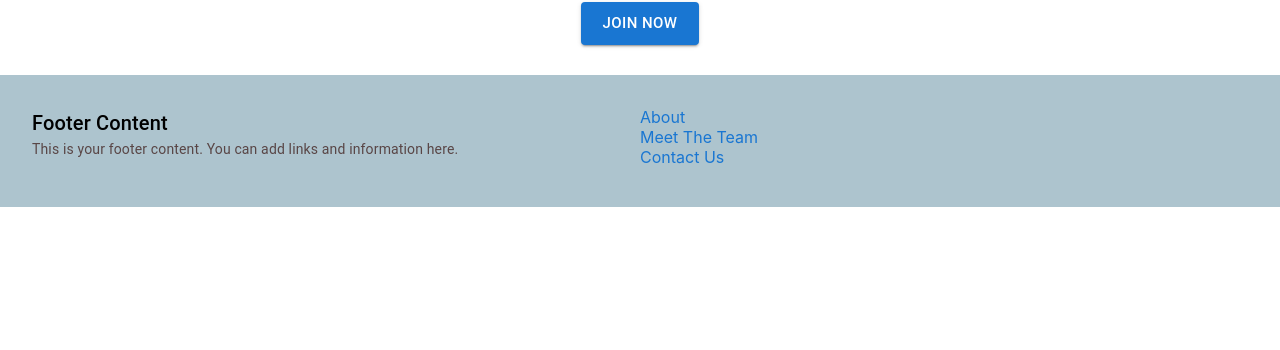
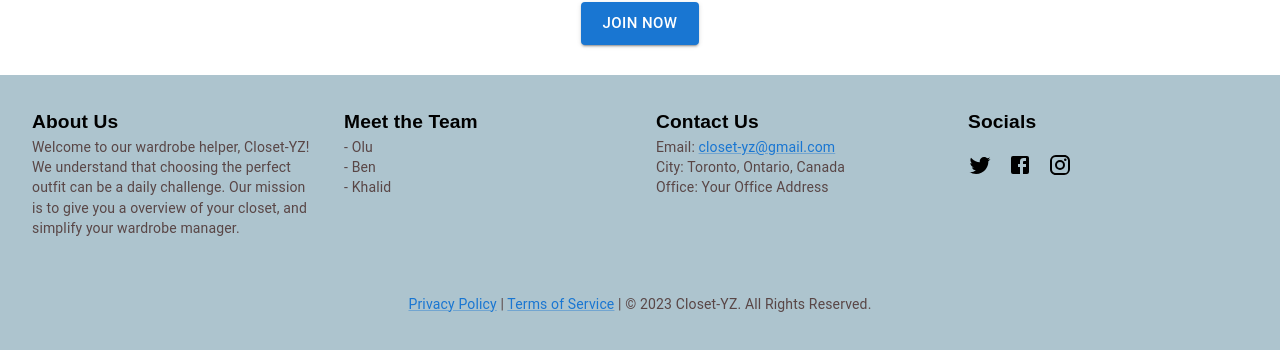
Before and after one commit to oluobamzy/closet-yz, a React (Create React App) app in the folder client/: page / in a window 1280 px wide. Shown: the part 857-1207 px from the top of the page. Before the commit the page ends 1064 px from the top, so only its background shows below. Built offline with nearby package versions, Linux system fonts and the light colour scheme; no server answers.

Commit message:
merge footer

```diff
--- a/client/src/components/Footer.js
+++ b/client/src/components/Footer.js
@@ -1,47 +1,119 @@
 import React from "react";
 import { Grid, Typography, Link } from "@mui/material";
-import { styled } from '@mui/system';
+import { styled } from "@mui/system";
+import TwitterIcon from "@mui/icons-material/Twitter";
+import FacebookIcon from "@mui/icons-material/Facebook";
+import InstagramIcon from "@mui/icons-material/Instagram";
 
 const FooterContainer = styled(Grid)(({ theme }) => ({
   backgroundColor: "#ADC4CE",
-  padding: theme.spacing(4),
- // position: 'fixed',
+  padding: theme.spacing(2),
   bottom: 0,
   left: 0,
   right: 0,
   zIndex: 1000,
 }));
 
+const Section = styled(Grid)(({ theme }) => ({
+  marginBottom: theme.spacing(1), // Adjust the spacing between sections here
+  padding: theme.spacing(1), // Adjust the padding within sections here
+  [theme.breakpoints.up("md")]: {
+    padding: theme.spacing(2), // You can adjust this for larger screens
+  },
+}));
 
+const sectionTypographyStyles = {
+  fontFamily: "YourFontName, sans-serif", // Replace 'YourFontName' with the desired font name
+  fontWeight: "bold", // You can adjust the font weight
+  fontSize: "1.2rem", // You can adjust the font size
+};
+
+const SocialLinks = styled("div")({
+  marginTop: "16px",
+  display: "flex",
+  alignItems: "center",
+});
+
+const SocialIcon = styled("span")({
+  marginRight: "16px",
+  fontSize: "24px",
+});
 
 const Footer = () => {
- // const classes = useStyles();
-
   return (
     <FooterContainer container>
-      <Grid item xs={12} md={6}>
-        <Typography variant="h6">Footer Content</Typography>
-        <Typography variant="body2" paragraph>
-          This is your footer content. You can add links and information here.
+      <Section item xs={12} md={3}>
+        <Typography
+          variant="h6"
+          className="footer-section-title"
+          style={sectionTypographyStyles}
+        >
+          About Us
         </Typography>
-      </Grid>
-      <Grid item xs={12} md={6} >
-      <div>
-            <Link href="#"  style={{textDecoration:"none"}}>
-              About
-            </Link>
-          </div>
-          <div>
-            <Link href="#"  style={{textDecoration:"none"}}>
-              Meet The Team
-            </Link>
-          </div>
-          <div>
-            <Link href="#"  style={{textDecoration:"none"}}>
-              Contact Us
-            </Link>
-          </div>
-      </Grid>
+        <Typography variant="body2">
+          Welcome to our wardrobe helper, Closet-YZ! We understand that choosing
+          the perfect outfit can be a daily challenge. Our mission is to give
+          you a overview of your closet, and simplify your wardrobe manager.
+        </Typography>
+      </Section>
+      <Section item xs={12} md={3}>
+        <Typography
+          variant="h6"
+          className="footer-section-title"
+          style={sectionTypographyStyles}
+        >
+          Meet the Team
+        </Typography>
+        <Typography variant="body2">- Olu</Typography>
+        <Typography variant="body2">- Ben</Typography>
+        <Typography variant="body2">- Khalid</Typography>
+      </Section>
+      <Section item xs={12} md={3}>
+        <Typography
+          variant="h6"
+          className="footer-section-title"
+          style={sectionTypographyStyles}
+        >
+          Contact Us
+        </Typography>
+        <Typography variant="body2">
+          Email:{" "}
+          <Link href="mailto:closet-yz@gmail.com">closet-yz@gmail.com</Link>
+        </Typography>
+        <Typography variant="body2">City: Toronto, Ontario, Canada</Typography>
+        <Typography variant="body2">Office: Your Office Address</Typography>
+      </Section>
+      <Section item xs={12} md={3}>
+        <Typography
+          variant="h6"
+          className="footer-section-title"
+          style={sectionTypographyStyles}
+        >
+          Socials
+        </Typography>
+        <SocialLinks>
+          <SocialIcon>
+            <TwitterIcon />
+          </SocialIcon>
+          <SocialIcon>
+            <FacebookIcon />
+          </SocialIcon>
+          <SocialIcon>
+            <InstagramIcon />
+          </SocialIcon>
+        </SocialLinks>
+      </Section>
+      <Section item xs={12}>
+        <Typography
+          variant="body2"
+          align="center"
+          style={{ marginTop: "16px" }}
+        >
+          <Link href="/privacy-policy">Privacy Policy</Link> |{" "}
+          <Link href="/terms-of-service">Terms of Service</Link> | © 2023
+          Closet-YZ. All Rights Reserved.
+        </Typography>
+      </Section>
     </FooterContainer>
   );
 };
```
